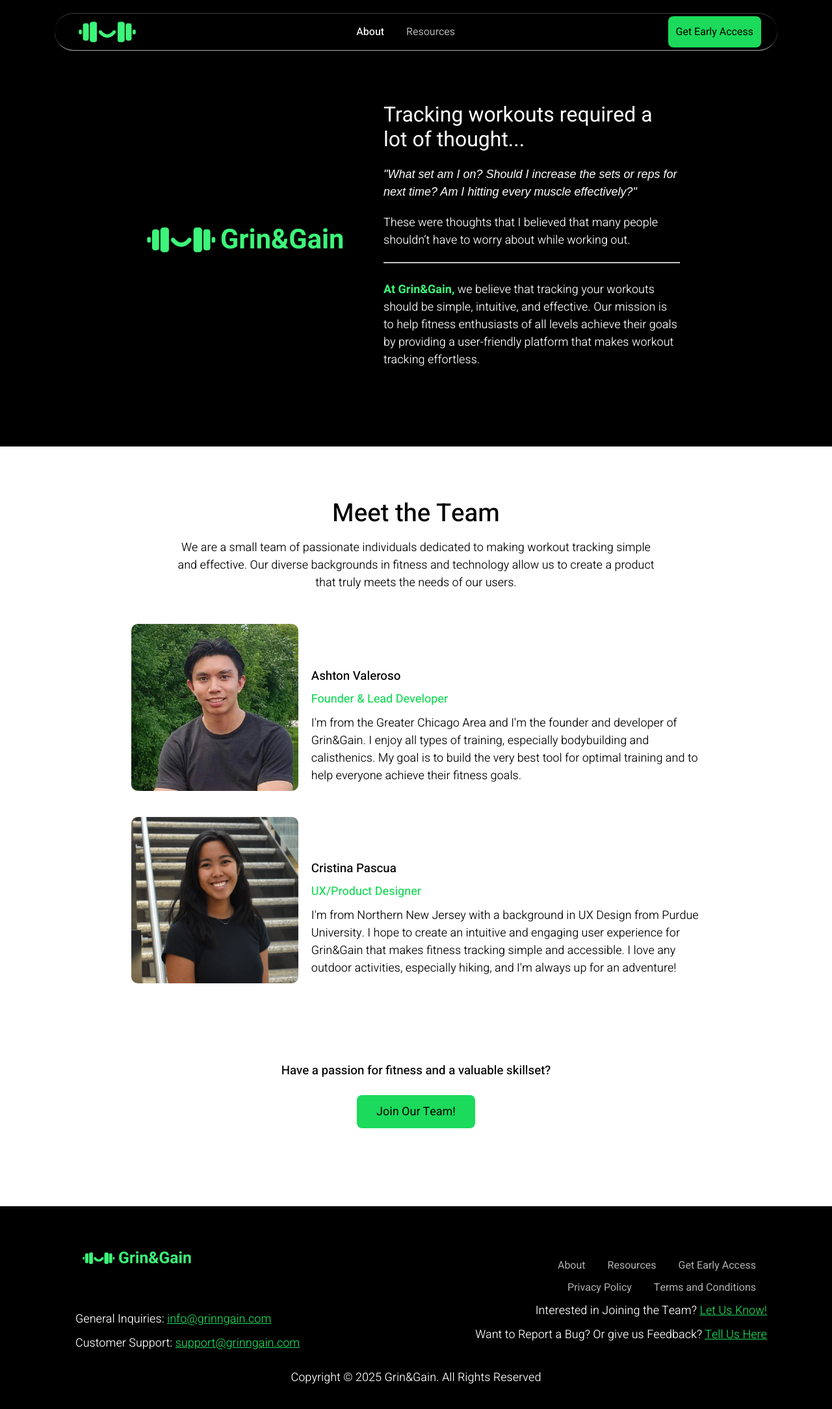
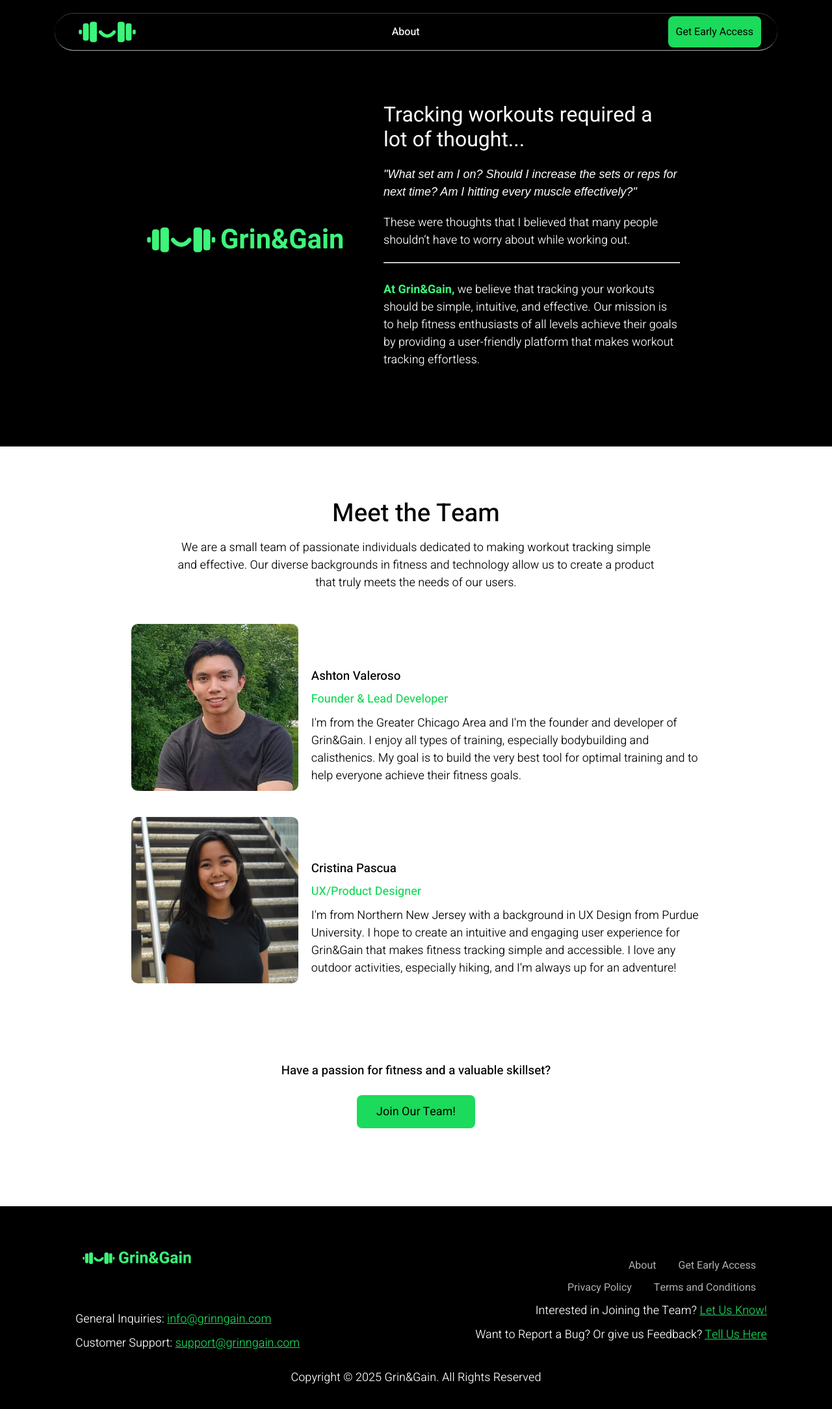
Before and after one commit to cristinapascua/Grin-Gain-Website, a plain HTML site: page about.html in a window 1280 px wide. Shown: the whole page at 65% size. Drawn offline with nearby package versions, Linux system fonts and the light colour scheme.

Commit message:
hid resources on nav

```diff
--- a/about.html
+++ b/about.html
@@ -21,7 +21,7 @@
             <nav id="navy">
                 <ul>
                     <li><a href="about.html" class="active">About</a></li>
-                    <li><a href="resources.html">Resources</a></li>
+                    <!-- <li><a href="resources.html">Resources</a></li> -->
                     <!-- <li><a href="contact.html">Contact</a></li> -->
                     <a href="access.html" class="btn mobile-btn">Get Early Access</a>
                 </ul>
@@ -103,7 +103,7 @@
                 <nav>
                     <ul>
                         <li><a href="about.html">About</a></li>
-                        <li><a href="resources.html">Resources</a></li>
+                        <!-- <li><a href="resources.html">Resources</a></li> -->
                         <li><a href="access.html">Get Early Access</a></li>
                     </ul>
                 </nav>
```
Also changed, not shown: access.html (+2 -2 lines), index.html (+2 -2 lines), privacy.html (+2 -2 lines), terms.html (+2 -2 lines).
